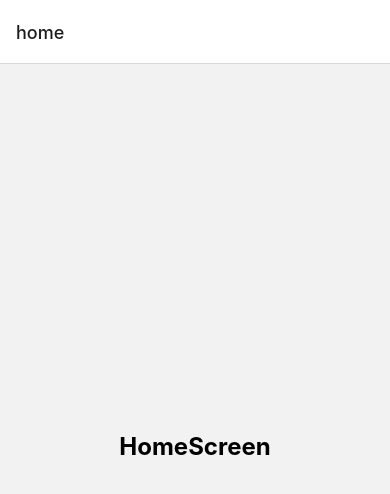
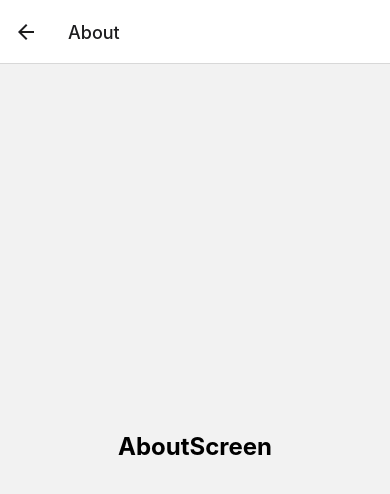
Before and after one commit to OkkashaAlly/react-native-tut, a React Native app: screen /About in a window 390 px wide. Before the commit this address had no page. Shown: the top 494 px of the page. Built offline with nearby package versions, Linux system fonts and the light colour scheme.

Commit message:
74 - Navigation between Screens

```diff
--- a/App.jsx
+++ b/App.jsx
@@ -9,8 +9,8 @@ export default function App() {
   return (
     <NavigationContainer>
       <Stack.Navigator>
-        <Stack.Screen name="home" component={HomeScreen} />
-        <Stack.Screen name="about" component={AboutScreen} />
+        <Stack.Screen name="Home" component={HomeScreen} />
+        <Stack.Screen name="About" component={AboutScreen} />
       </Stack.Navigator>
     </NavigationContainer>
   );
--- a/screens/HomeScreen.js
+++ b/screens/HomeScreen.js
@@ -1,26 +1,31 @@
-import { View, Text,StyleSheet } from 'react-native'
-import React from 'react'
+import React from "react";
+import { Button, StyleSheet, Text, View } from "react-native";
 
-const HomeScreen = () => {
+const HomeScreen = ({ navigation }) => {
+  // const navigation = useNavigation() - use in normal component
+
   return (
     <View style={styles.container}>
       <Text style={styles.text}>HomeScreen</Text>
+      <Button
+        title="Go to about"
+        onPress={() => navigation.navigate("About")}
+      />
     </View>
-  )
-}
+  );
+};
 
 const styles = StyleSheet.create({
   container: {
     flex: 1,
-    alignItems: 'center',
-    justifyContent:'center'
+    alignItems: "center",
+    justifyContent: "center",
   },
   text: {
     fontSize: 24,
-    fontWeight: 'bold',
-    marginBottom: 16
-  }
+    fontWeight: "bold",
+    marginBottom: 16,
+  },
+});
 
-})
-
-export default HomeScreen
+export default HomeScreen;
```
